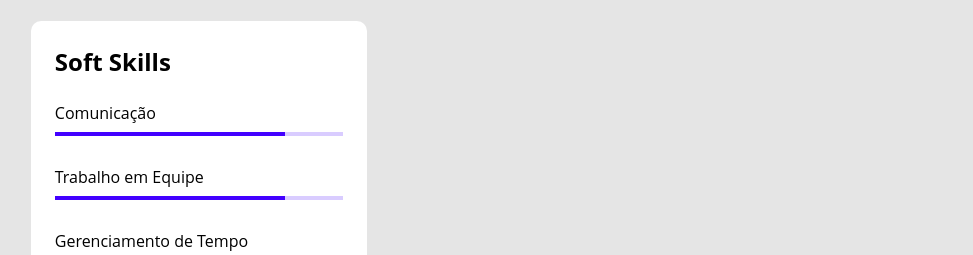
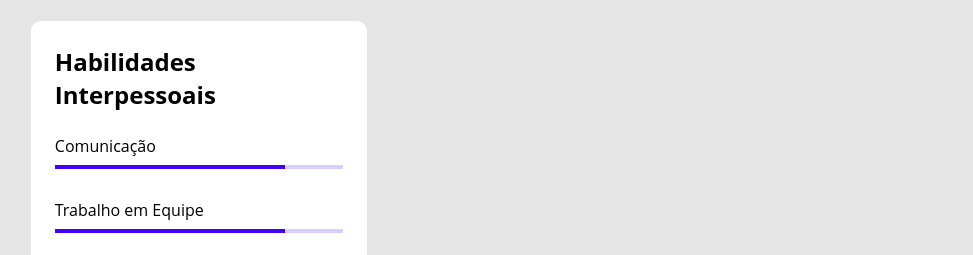
Before and after one commit to ipefel/imerssao-academy, a website: page index.html in a window 1280 px wide. Shown: the part 631-886 px from the top of the page, 307-1280 px from the left. Drawn offline with Linux system fonts and the light colour scheme.

Commit message:
atualizaçãos-habilidades

```diff
--- a/index.html
+++ b/index.html
@@ -164,7 +164,7 @@
 
             </div>
             <div class="habilidade">
-                <h3>Soft Skills</h3>
+                <h3>Habilidades Interpessoais</h3>
                 <ul>
                   <li>
                     <p>Comunicação</p>
```
